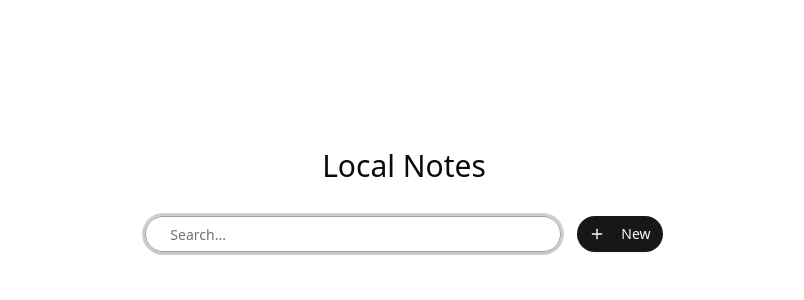
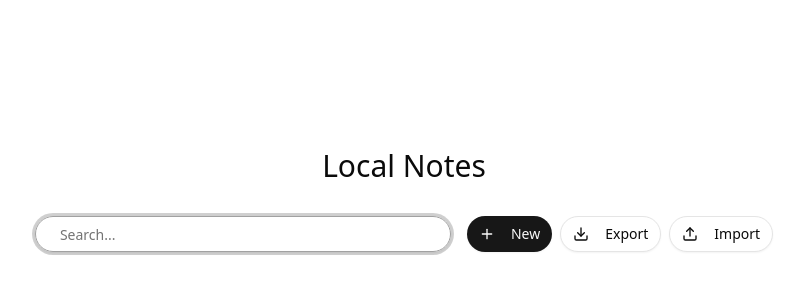
Before and after one commit to nasjp/local-notes, a Next.js app: page / in a window 1280 px wide. Shown: the top 300 px of the page, without its empty margins (236-1040 px from the left). Built offline with nearby package versions, Linux system fonts and the light colour scheme.

Commit message:
ノートのインポート/エクスポート機能を追加
- ユーザーがノートのデータをJSON形式でインポート・エクスポート可能に
- データ管理を向上させ、利便性を高めるための機能追加

```diff
--- a/src/components/note-grid.tsx
+++ b/src/components/note-grid.tsx
@@ -14,7 +14,10 @@ import {
 } from "@/components/ui/card";
 import { useSearchContext } from "@/contexts/search-context";
 import { useLocalStorage } from "@/hooks/useLocalStorage";
-import { restoreScrollPosition, saveScrollPosition } from "@/lib/scroll-position";
+import {
+  restoreScrollPosition,
+  saveScrollPosition,
+} from "@/lib/scroll-position";
 
 export function NoteGrid() {
   const router = useRouter();
--- a/src/components/search-bar.tsx
+++ b/src/components/search-bar.tsx
@@ -1,20 +1,178 @@
-import { Plus } from "lucide-react";
+"use client";
+
+import { Download, Plus, Upload } from "lucide-react";
 import Link from "next/link";
+import { type ChangeEvent, useRef, useState } from "react";
+import { toast } from "sonner";
+import {
+  AlertDialog,
+  AlertDialogAction,
+  AlertDialogCancel,
+  AlertDialogContent,
+  AlertDialogDescription,
+  AlertDialogFooter,
+  AlertDialogHeader,
+  AlertDialogTitle,
+} from "@/components/ui/alert-dialog";
 import { Button } from "@/components/ui/button";
+import { useLocalStorage } from "@/hooks/useLocalStorage";
 import { SearchInput } from "./search-input";
 
 export function SearchBar() {
+  const fileInputRef = useRef<HTMLInputElement>(null);
+  const { exportNotes, importNotes, isLoading } = useLocalStorage();
+  const [pendingImport, setPendingImport] = useState<{
+    name: string;
+    contents: string;
+  } | null>(null);
+  const [isImportDialogOpen, setIsImportDialogOpen] = useState(false);
+  const [isImporting, setIsImporting] = useState(false);
+
+  const handleExport = () => {
+    const data = exportNotes();
+    const blob = new Blob([data], { type: "application/json" });
+    const timestamp = new Date().toISOString().replace(/[:.]/g, "-");
+    const url = URL.createObjectURL(blob);
+
+    const link = document.createElement("a");
+    link.href = url;
+    link.download = `local-notes-${timestamp}.json`;
+    link.click();
+    URL.revokeObjectURL(url);
+    toast.success("Notes exported successfully");
+  };
+
+  const handleImportClick = () => {
+    fileInputRef.current?.click();
+  };
+
+  const handleFileChange = async (event: ChangeEvent<HTMLInputElement>) => {
+    const file = event.target.files?.[0];
+    if (!file) return;
+
+    try {
+      const text = await file.text();
+      setPendingImport({ name: file.name, contents: text });
+      setIsImportDialogOpen(true);
+    } catch (err) {
+      console.error("Failed to import file", err);
+      toast.error("Failed to read the selected file");
+    } finally {
+      event.target.value = "";
+    }
+  };
+
+  const resetImportState = () => {
+    setPendingImport(null);
+    setIsImporting(false);
+    setIsImportDialogOpen(false);
+  };
+
+  const handleImportDialogOpenChange = (open: boolean) => {
+    setIsImportDialogOpen(open);
+    if (!open) {
+      setPendingImport(null);
+      setIsImporting(false);
+    }
+  };
+
+  const handleConfirmImport = () => {
+    if (!pendingImport) {
+      resetImportState();
+      return;
+    }
+
+    setIsImporting(true);
+    const result = importNotes(pendingImport.contents);
+
+    if (result.success) {
+      const added = result.addedCount ?? 0;
+      const skipped = result.skippedCount ?? 0;
+      const summary =
+        skipped > 0
+          ? `Imported ${added} note${added === 1 ? "" : "s"} (${skipped} skipped)`
+          : `Imported ${added} note${added === 1 ? "" : "s"}`;
+      toast.success(summary);
+      if (result.message) {
+        toast.message(result.message);
+      }
+    } else {
+      toast.error(result.message ?? "Failed to import notes");
+    }
+
+    resetImportState();
+  };
+
   return (
-    <div className="flex gap-4 justify-center">
+    <>
+      <div className="flex flex-col gap-4 md:flex-row md:items-center md:justify-center">
         <div className="w-full md:w-1/3">
           <SearchInput />
         </div>
+        <div className="flex flex-wrap gap-2 justify-center md:justify-start">
           <Link href="/new">
             <Button className="rounded-full">
               <Plus className="w-4 h-4 mr-2" />
               New
             </Button>
           </Link>
+          <Button
+            type="button"
+            variant="outline"
+            className="rounded-full"
+            onClick={handleExport}
+            disabled={isLoading}
+          >
+            <Download className="w-4 h-4 mr-2" />
+            Export
+          </Button>
+          <Button
+            type="button"
+            variant="outline"
+            className="rounded-full"
+            onClick={handleImportClick}
+            disabled={isLoading}
+          >
+            <Upload className="w-4 h-4 mr-2" />
+            Import
+          </Button>
+          <input
+            ref={fileInputRef}
+            type="file"
+            accept="application/json"
+            className="hidden"
+            onChange={handleFileChange}
+          />
         </div>
+      </div>
+
+      <AlertDialog
+        open={isImportDialogOpen}
+        onOpenChange={handleImportDialogOpenChange}
+      >
+        <AlertDialogContent>
+          <AlertDialogHeader>
+            <AlertDialogTitle>Import Notes</AlertDialogTitle>
+            <AlertDialogDescription>
+              {pendingImport
+                ? `Add notes from "${pendingImport.name}"? Identical title + content entries will be skipped.`
+                : "Select a JSON export file to import notes."}
+            </AlertDialogDescription>
+          </AlertDialogHeader>
+          <AlertDialogFooter>
+            <AlertDialogCancel className="rounded-full" disabled={isImporting}>
+              Cancel
+            </AlertDialogCancel>
+            <AlertDialogAction
+              className="rounded-full"
+              onClick={handleConfirmImport}
+              disabled={isImporting || !pendingImport}
+            >
+              {isImporting ? "Importing..." : "Import"}
+            </AlertDialogAction>
+          </AlertDialogFooter>
+        </AlertDialogContent>
+      </AlertDialog>
+    </>
   );
 }
--- a/src/hooks/useLocalStorage.ts
+++ b/src/hooks/useLocalStorage.ts
@@ -3,6 +3,73 @@
 import { useCallback, useEffect, useState } from "react";
 import type { Note, Store } from "@/types/note";
 import { STORAGE_KEY } from "@/types/note";
+
+const sortNotesByUpdatedAt = (data: Note[]) =>
+  [...data].sort(
+    (a, b) => new Date(b.updatedAt).getTime() - new Date(a.updatedAt).getTime(),
+  );
+
+const isValidDateString = (value: unknown): value is string => {
+  if (typeof value !== "string") return false;
+  return !Number.isNaN(Date.parse(value));
+};
+
+const buildContentKey = (title: string, body: string) =>
+  `${title.trim()}__${body.trim()}`;
+
+const sanitizeImportedNotes = (
+  rawNotes: unknown[],
+  existingIds: Set<string> = new Set(),
+): Note[] => {
+  const seenIds = new Set(existingIds);
+
+  return rawNotes.reduce<Note[]>((acc, raw) => {
+    if (!raw || typeof raw !== "object") {
+      return acc;
+    }
+
+    const candidate = raw as Partial<Note> & Record<string, unknown>;
+    const normalizedTitle =
+      typeof candidate.title === "string" ? candidate.title.trim() : "";
+
+    if (!normalizedTitle) {
+      return acc;
+    }
+
+    const normalizedBody =
+      typeof candidate.body === "string" ? candidate.body : "";
+    const normalizedCreatedAt = isValidDateString(candidate.createdAt)
+      ? candidate.createdAt
+      : new Date().toISOString();
+    const normalizedUpdatedAt = isValidDateString(candidate.updatedAt)
+      ? candidate.updatedAt
+      : normalizedCreatedAt;
+
+    const baseId =
+      typeof candidate.id === "string" && candidate.id.trim()
+        ? candidate.id.trim()
+        : crypto.randomUUID();
+    const uniqueId = seenIds.has(baseId) ? crypto.randomUUID() : baseId;
+    seenIds.add(uniqueId);
+
+    acc.push({
+      id: uniqueId,
+      title: normalizedTitle,
+      body: normalizedBody,
+      createdAt: normalizedCreatedAt,
+      updatedAt: normalizedUpdatedAt,
+    });
+
+    return acc;
+  }, []);
+};
+
+type ImportResult = {
+  success: boolean;
+  addedCount?: number;
+  skippedCount?: number;
+  message?: string;
+};
 
 const initialStore: Store = {
   notes: [],
@@ -23,12 +90,7 @@ export function useLocalStorage() {
         setNotes([]);
       } else {
         const data: Store = JSON.parse(stored);
-        setNotes(
-          data.notes.sort(
-            (a, b) =>
-              new Date(b.updatedAt).getTime() - new Date(a.updatedAt).getTime(),
-          ),
-        );
+        setNotes(sortNotesByUpdatedAt(data.notes));
       }
       setError(null);
     } catch (err) {
@@ -74,14 +136,9 @@ export function useLocalStorage() {
         updatedAt: now,
       };
 
-      const newNotes = [...notes, newNote];
-      if (saveToStorage(newNotes)) {
-        setNotes(
-          newNotes.sort(
-            (a, b) =>
-              new Date(b.updatedAt).getTime() - new Date(a.updatedAt).getTime(),
-          ),
-        );
+      const nextNotes = sortNotesByUpdatedAt([...notes, newNote]);
+      if (saveToStorage(nextNotes)) {
+        setNotes(nextNotes);
         return newNote;
       }
       return null;
@@ -92,19 +149,15 @@ export function useLocalStorage() {
   // ノートを更新する
   const updateNote = useCallback(
     (id: string, updates: Partial<Omit<Note, "id" | "createdAt">>) => {
-      const newNotes = notes.map((note) =>
+      const updatedNotes = notes.map((note) =>
         note.id === id
           ? { ...note, ...updates, updatedAt: new Date().toISOString() }
           : note,
       );
+      const nextNotes = sortNotesByUpdatedAt(updatedNotes);
 
-      if (saveToStorage(newNotes)) {
-        setNotes(
-          newNotes.sort(
-            (a, b) =>
-              new Date(b.updatedAt).getTime() - new Date(a.updatedAt).getTime(),
-          ),
-        );
+      if (saveToStorage(nextNotes)) {
+        setNotes(nextNotes);
         return true;
       }
       return false;
@@ -115,13 +168,97 @@ export function useLocalStorage() {
   // ノートを削除する
   const deleteNote = useCallback(
     (id: string) => {
-      const newNotes = notes.filter((note) => note.id !== id);
+      const remainingNotes = notes.filter((note) => note.id !== id);
+      const nextNotes = sortNotesByUpdatedAt(remainingNotes);
 
-      if (saveToStorage(newNotes)) {
-        setNotes(newNotes);
+      if (saveToStorage(nextNotes)) {
+        setNotes(nextNotes);
         return true;
       }
       return false;
+    },
+    [notes, saveToStorage],
+  );
+
+  const exportNotes = useCallback(() => {
+    const store: Store = {
+      notes: sortNotesByUpdatedAt(notes),
+      version: 1,
+    };
+    return JSON.stringify(store, null, 2);
+  }, [notes]);
+
+  const importNotes = useCallback(
+    (payload: string | Store): ImportResult => {
+      try {
+        const parsed =
+          typeof payload === "string" ? JSON.parse(payload) : payload;
+
+        const maybeStore = parsed as Partial<Store>;
+
+        if (
+          !parsed ||
+          typeof parsed !== "object" ||
+          maybeStore.version !== 1 ||
+          !Array.isArray(maybeStore.notes)
+        ) {
+          return { success: false, message: "Invalid file format." };
+        }
+
+        const storeNotes = maybeStore.notes as Note[];
+        const existingIds = new Set(notes.map((note) => note.id));
+        const parsedNotes = sanitizeImportedNotes(storeNotes, existingIds);
+
+        if (parsedNotes.length === 0) {
+          return {
+            success: false,
+            message: "No valid notes found in the file.",
+          };
+        }
+
+        const existingContentKeys = new Set(
+          notes.map((note) => buildContentKey(note.title, note.body)),
+        );
+
+        let skippedCount = 0;
+        const dedupedNotes = parsedNotes.filter((note) => {
+          const key = buildContentKey(note.title, note.body);
+          if (existingContentKeys.has(key)) {
+            skippedCount += 1;
+            return false;
+          }
+          existingContentKeys.add(key);
+          return true;
+        });
+
+        if (dedupedNotes.length === 0) {
+          return {
+            success: true,
+            addedCount: 0,
+            skippedCount,
+            message: "All imported notes already exist.",
+          };
+        }
+
+        const nextNotes = sortNotesByUpdatedAt([...notes, ...dedupedNotes]);
+
+        if (saveToStorage(nextNotes)) {
+          setNotes(nextNotes);
+          return {
+            success: true,
+            addedCount: dedupedNotes.length,
+            skippedCount,
+          };
+        }
+
+        return { success: false, message: "Failed to save imported notes." };
+      } catch (err) {
+        console.error("Failed to import notes:", err);
+        return {
+          success: false,
+          message: "Failed to parse the selected file.",
+        };
+      }
     },
     [notes, saveToStorage],
   );
@@ -167,6 +304,8 @@ export function useLocalStorage() {
     updateNote,
     deleteNote,
     getNoteById,
+    exportNotes,
+    importNotes,
     reload: loadFromStorage,
   };
 }
```
Lines whose indentation alone changed are shown as unchanged.
